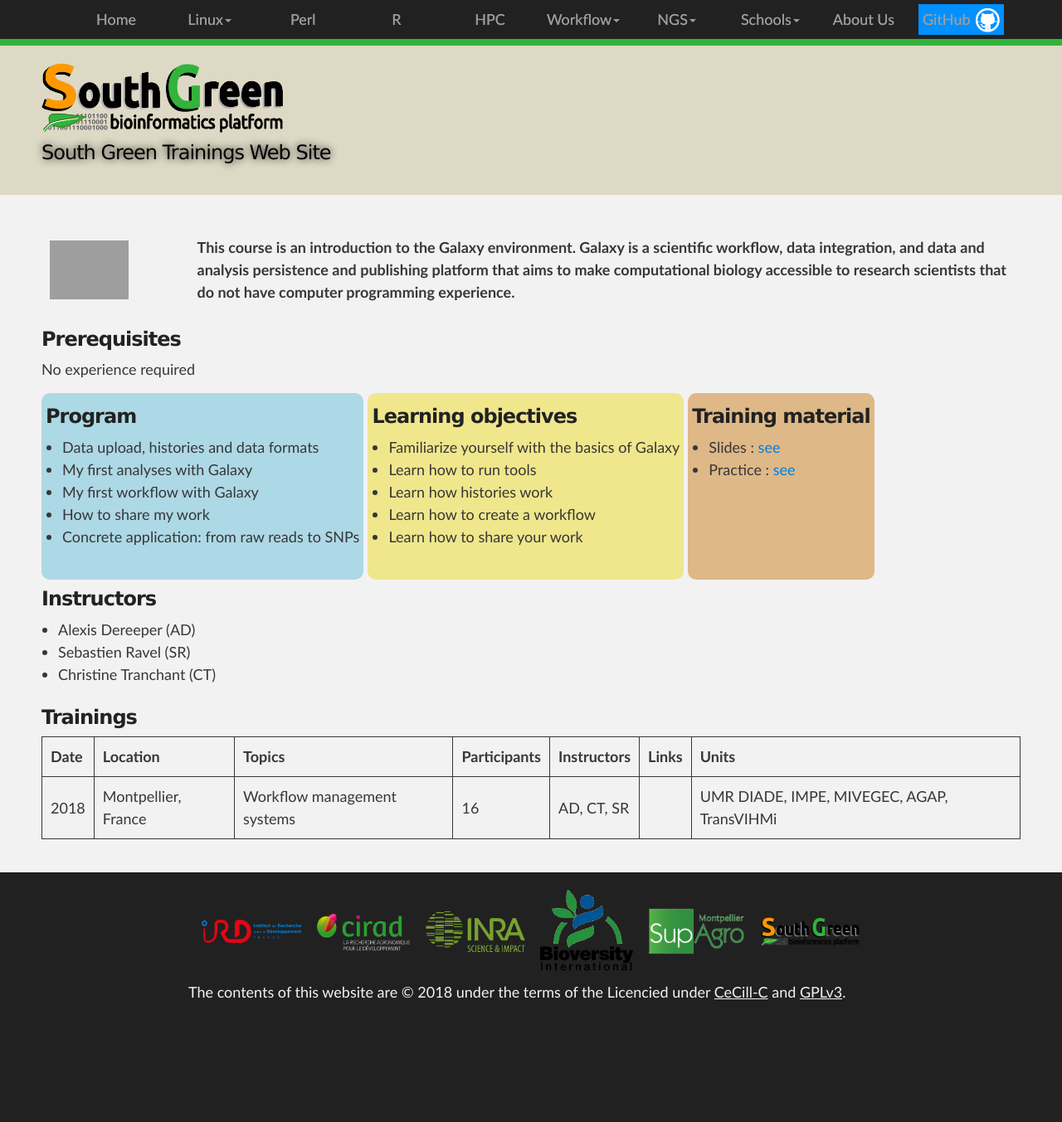
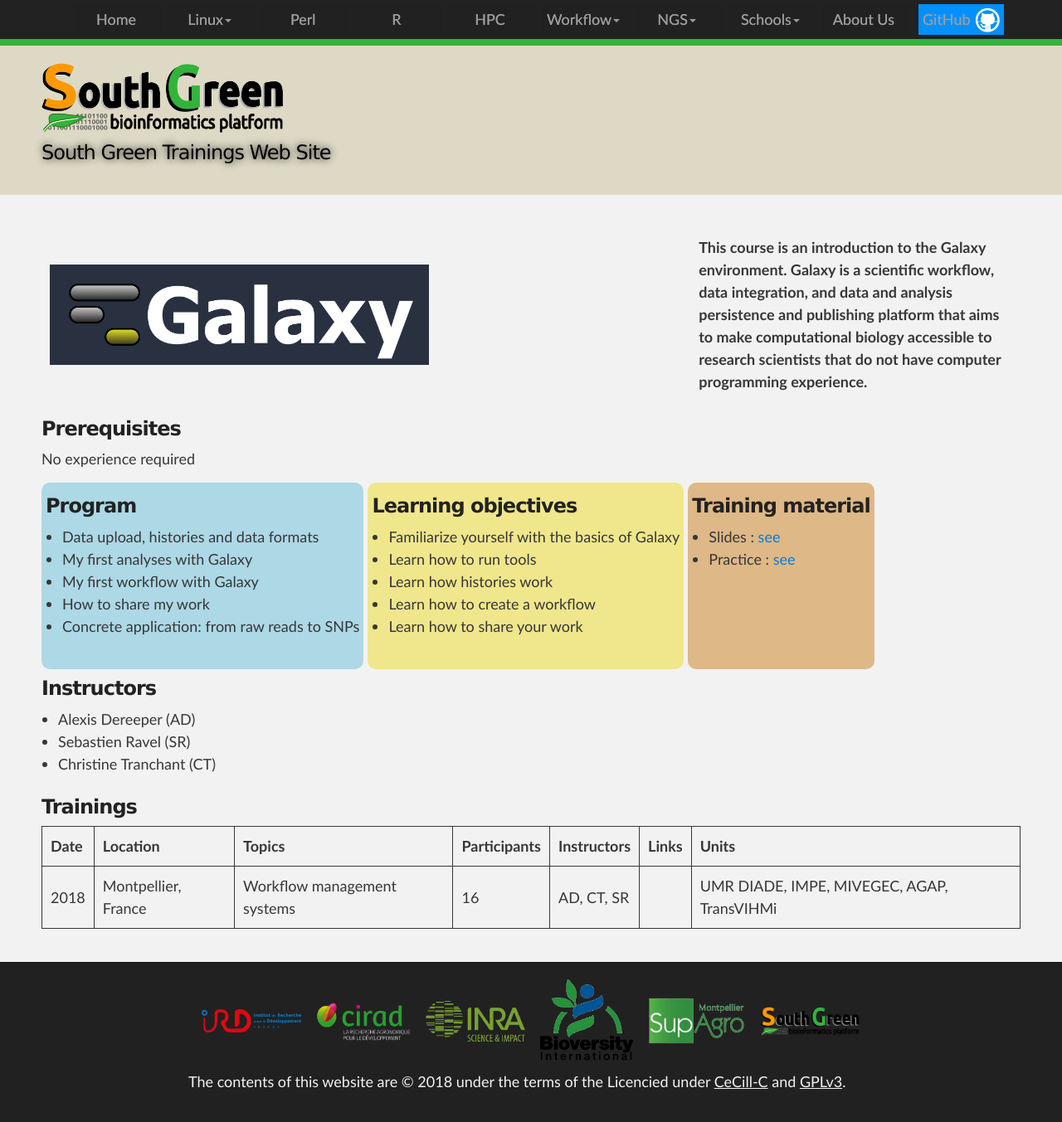
Before and after one commit to SouthGreenPlatform/trainings, a Jekyll site: the page built from _pages/galaxy.md, in a window 1280 px wide. Shown: the whole page at 83% size. Built offline with Jekyll 4.4.1, drawn with Linux system fonts in a browser that asks for light colours; nearby versions of some CDN libraries; before the commit the page ends 1245 px from its top, so only the background shows below that.

Commit message:
Update galaxy.md

```diff
--- a/_pages/galaxy.md
+++ b/_pages/galaxy.md
@@ -7,7 +7,7 @@
 ---
 <table class="table-contact">
 <tr>
-<td><img width="60%" src="{{ site.url }}/images/trainings-toggle.png" alt="" />
+<td><img width="60%" src="{{ site.url }}/images/galaxy.png" alt="" />
 </td>
 <td>
 This course is an introduction to the Galaxy environment.
```
